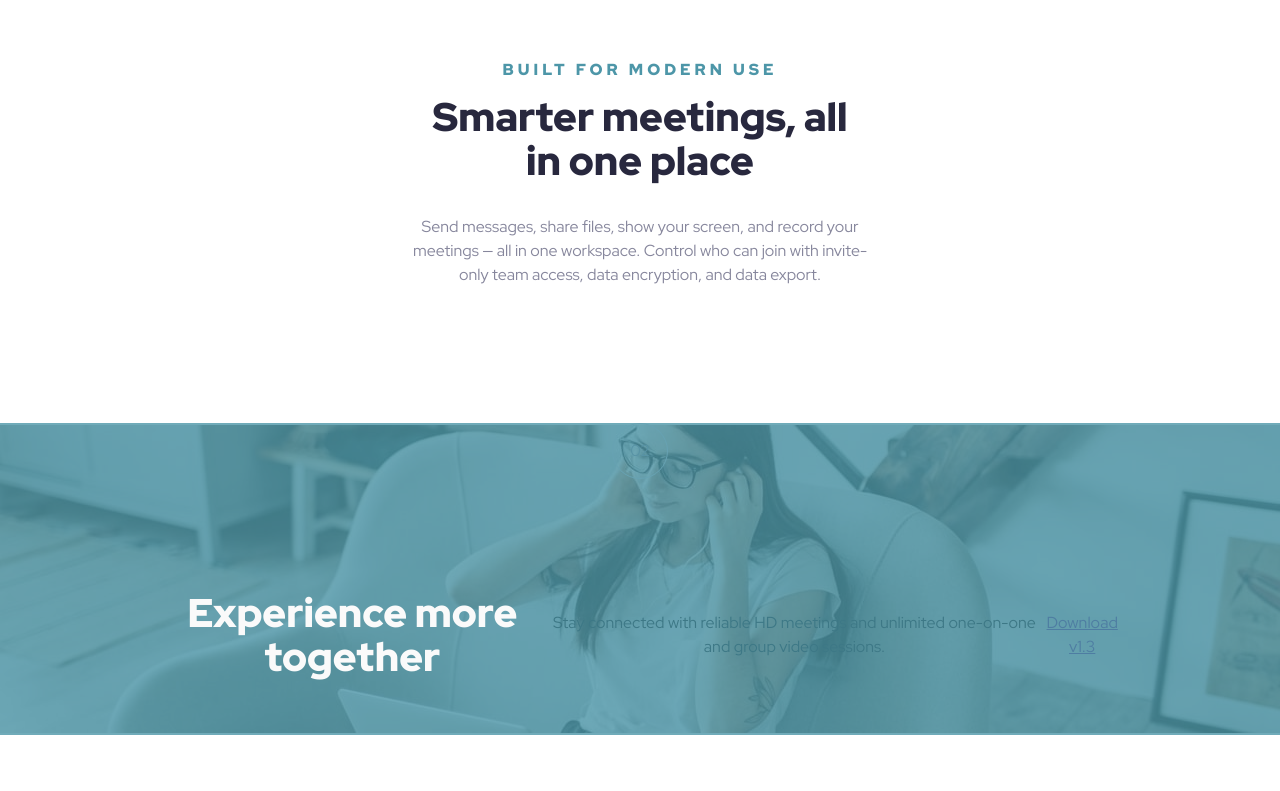
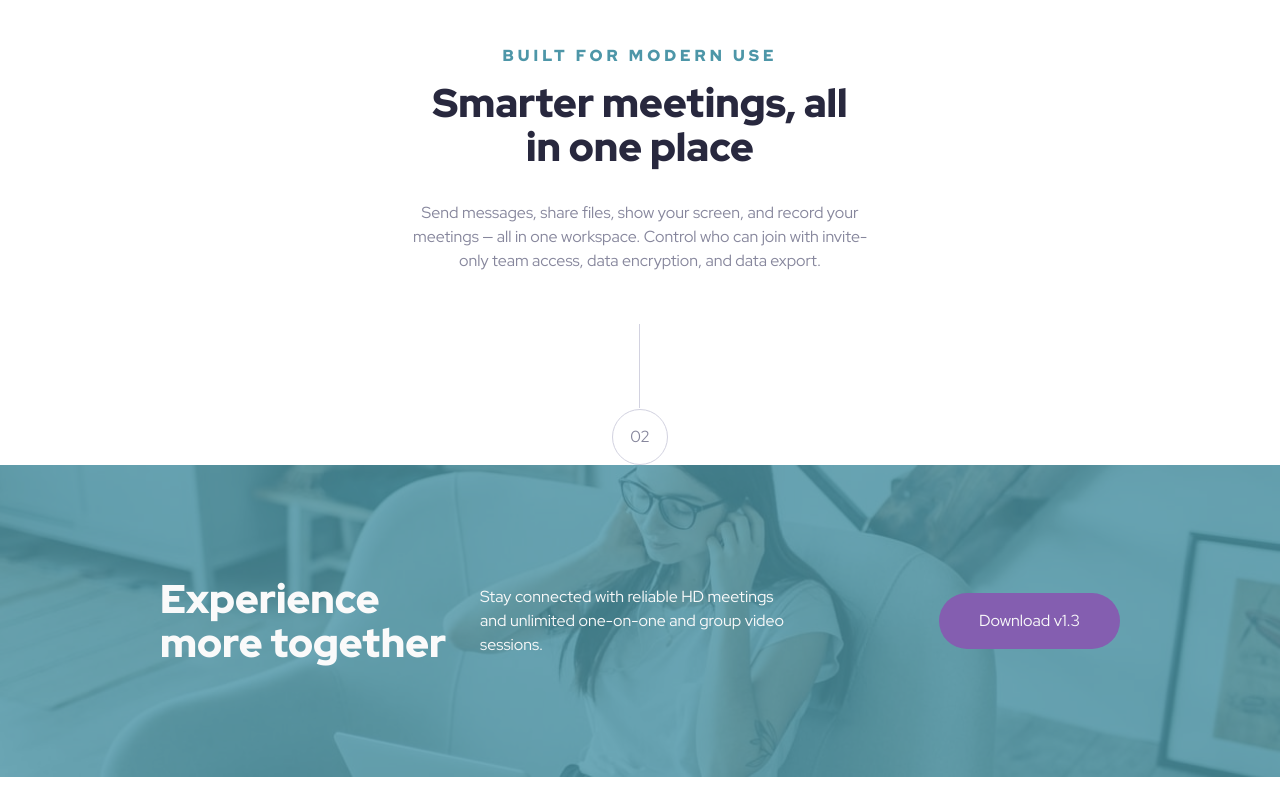
Before and after one commit to emil-raubach/frontendmentor, a website: page meet-landing-page/src/index.html in a window 1280 px wide. Shown: the part 1007-1798 px from the top of the page. Drawn offline with Linux system fonts and the light colour scheme.

Commit message:
Desktop layout mostly done

```diff
--- a/meet-landing-page/src/index.html
+++ b/meet-landing-page/src/index.html
@@ -107,12 +107,15 @@
             </p>
           </div>
         </div>
+        <div class="main-content__number">
+          <span>02</span>
+        </div>
       </section>
+    </main>
 
     <!-- Footer -->
     <footer class="footer-cta">
       <div class="footer-cta__container">
-          <div class="footer-cta__number">02</div>
         <div class="footer-cta__content">
           <h2 class="footer-cta__title">Experience more together</h2>
           <p class="footer-cta__description">
@@ -125,6 +128,5 @@
         </div>
       </div>
     </footer>
-    </main>
   </body>
 </html>
--- a/meet-landing-page/src/scss/main.scss
+++ b/meet-landing-page/src/scss/main.scss
@@ -71,7 +71,7 @@ $white: hsl(0, 0%, 98%);
 // Hero
 .hero {
   display: grid;
-  // grid-auto-rows: minmax(auto, 20rem);
+  grid-template-columns: 1fr 28rem 1fr;
   max-width: 1440px;
   column-gap: clamp(10px, 5vw, 8rem);
   align-items: center;
@@ -79,8 +79,8 @@ $white: hsl(0, 0%, 98%);
 }
 
 .hero__faces-left {
-  width: clamp(150px, 25vw, 19rem);
-  max-width: 19rem;
+  // width: clamp(150px, 25vw, 19rem);
+  // max-width: 19rem;
   object-fit: cover;
   grid-row: 1;
   grid-column: 1;
@@ -91,12 +91,12 @@ $white: hsl(0, 0%, 98%);
 
 .text-content {
   max-width: 28rem;
-  height: 19.625em;
+  // height: 19.625em;
   // padding-inline: 2rem;
   text-align: center;
   // display: flex;
   // flex-direction: column;
-  // justify-content: center;
+  // justify-items: center;
   // align-items: center;
   grid-row: 1;
   grid-column: 2;
@@ -137,7 +137,7 @@ $white: hsl(0, 0%, 98%);
 }
 
 .hero__faces-right {
-  width: clamp(150px, 25vw, 19rem);
+  // width: clamp(150px, 25vw, 19rem);
   object-fit: cover;
   display: flex;
   justify-content: flex-start;
@@ -226,17 +226,48 @@ $white: hsl(0, 0%, 98%);
   padding: 0 2rem;
 }
 
+.main-content__number::before {
+  content: "";
+  background-color: $slate-300;
+  width: 1px;
+  height: 84px;
+  bottom: 56px;
+  position: absolute;
+  left: 26px;
+  display: flex;
+  justify-content: center;
+  align-items: center;
+}
+
+.main-content__number {
+  margin: 0 auto;
+  width: 56px;
+  height: 56px;
+  color: $slate-600;
+  border: 1px solid $slate-300;
+  border-radius: 50%;
+  grid-row: 2;
+  grid-column: 2;
+  display: flex;
+  justify-content: center;
+  align-items: center;
+  position: relative;
+  margin-block-start: 8.5rem;
+}
+
 // Footer
 .footer-cta {
-  margin: 136px auto 0;
+  max-width: 1440px;
+  // margin: 136px auto 0;
+  // height: 420px;
+  bottom: 0;
+  left: 0;
 }
 
 .footer-cta__container {
-  max-width: 1440px;
-  height: 420px;
-  background-image: url("../assets/desktop/image-footer.jpg");
-  background-repeat: no-repeat;
-  background-position: center;
+  // height: 420px;
+  width: 100%;
+  background: url("../assets/desktop/image-footer.jpg") center/cover no-repeat;
   text-align: center;
   position: relative;
   height: 312px;
@@ -264,11 +295,12 @@ $white: hsl(0, 0%, 98%);
   display: flex;
   justify-content: center;
   align-items: center;
-  // margin-bottom: -28px;
+  // bottom: -28px;
 }
 
 .footer-cta__content {
-  display: flex;
+  display: grid;
+  grid-template-columns: repeat(3, 1fr);
   height: 100%;
   align-items: center;
   margin: 0 10rem;
@@ -278,4 +310,27 @@ $white: hsl(0, 0%, 98%);
   @include text_preset(40px, 110%, 0px, 900);
   color: $white;
   z-index: 10;
+  text-align: left;
 }
+
+.footer-cta__description {
+  color: $white;
+  z-index: 10;
+  text-align: left;
+  justify-self: center;
+}
+
+.footer-cta__button-download {
+  @include btn($purple-600);
+  max-width: 193px;
+  max-height: 56px;
+  z-index: 10;
+  justify-self: end;
+}
+
+// Media Queries
+// @media screen and (max-width: 75em) {
+//   .hero {
+//     gap: 0;
+//   }
+// }
```
Also changed, not shown: meet-landing-page/src/css/main.css. Lines whose indentation alone changed are shown as unchanged.
